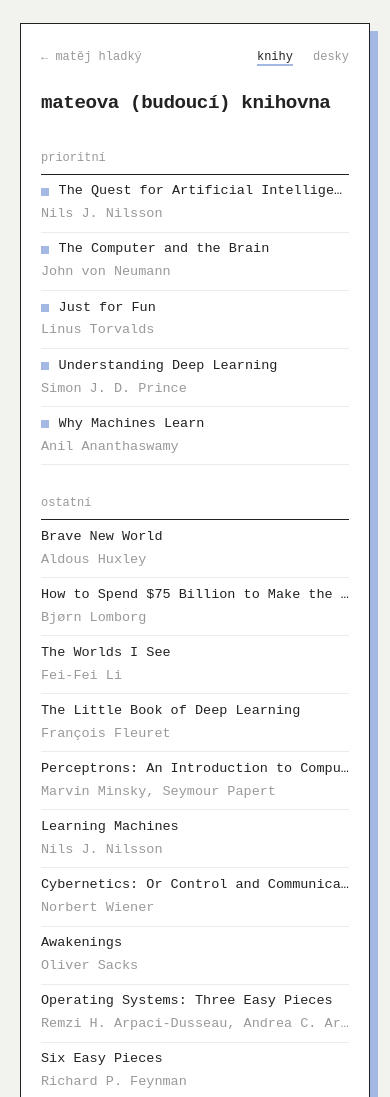
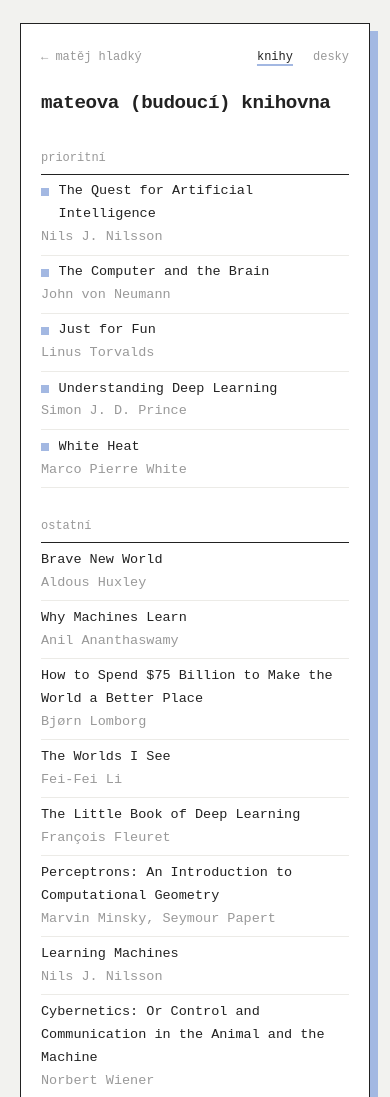
Before and after one commit to matejhladky/matejhladky-dev, an Astro site: page /library in a window 390 px wide. Shown: the top 1097 px of the page. Built offline with nearby package versions, Linux system fonts and the light colour scheme; Astro itself is replaced by a stand-in of ours.

Commit message:
add White Heat to priority books, wrap long titles on phones
- books: White Heat (Marco Pierre White) at the end of priority;
  Why Machines Learn moved to other
- phones can't hover for the full text, so titles wrap there instead of
  ending in "…"; desktop stays one line per row
- priority square sits on the first line of a wrapped title

Co-Authored-By: Claude Opus 5.5 <noreply@anthropic.com>

```diff
--- a/src/data/books.txt
+++ b/src/data/books.txt
@@ -17,10 +17,11 @@
 - John von Neumann: The Computer and the Brain
 - Linus Torvalds: Just for Fun
 - Simon J. D. Prince: Understanding Deep Learning
-- Anil Ananthaswamy: Why Machines Learn
+- Marco Pierre White: White Heat
 
 # other
 - Aldous Huxley: Brave New World
+- Anil Ananthaswamy: Why Machines Learn
 - Bjørn Lomborg: How to Spend $75 Billion to Make the World a Better Place
 - Fei-Fei Li: The Worlds I See
 - François Fleuret: The Little Book of Deep Learning
--- a/src/styles/global.css
+++ b/src/styles/global.css
@@ -166,7 +166,9 @@ h2 {
   height: 0.5rem;
   margin-right: 0.6rem;
   background: var(--blue);
-  align-self: center;
+  /* centred on the first line, so it stays put when a title wraps */
+  align-self: flex-start;
+  margin-top: calc((1.7em - 0.5rem) / 2);
 }
 
 /* titles with a shop link get a small arrow, which never gets cut off */
@@ -199,4 +201,7 @@ h2 {
   .ledger li.with-cover { grid-template-columns: 4rem minmax(0, 1fr); }
   .with-cover .cover { grid-row: span 2; }
   .with-cover .by { grid-column: 2; }
+
+  /* phones can't hover for the full text, so titles wrap instead of "…" */
+  .ledger .title .text { white-space: normal; overflow-wrap: anywhere; }
 }
```
